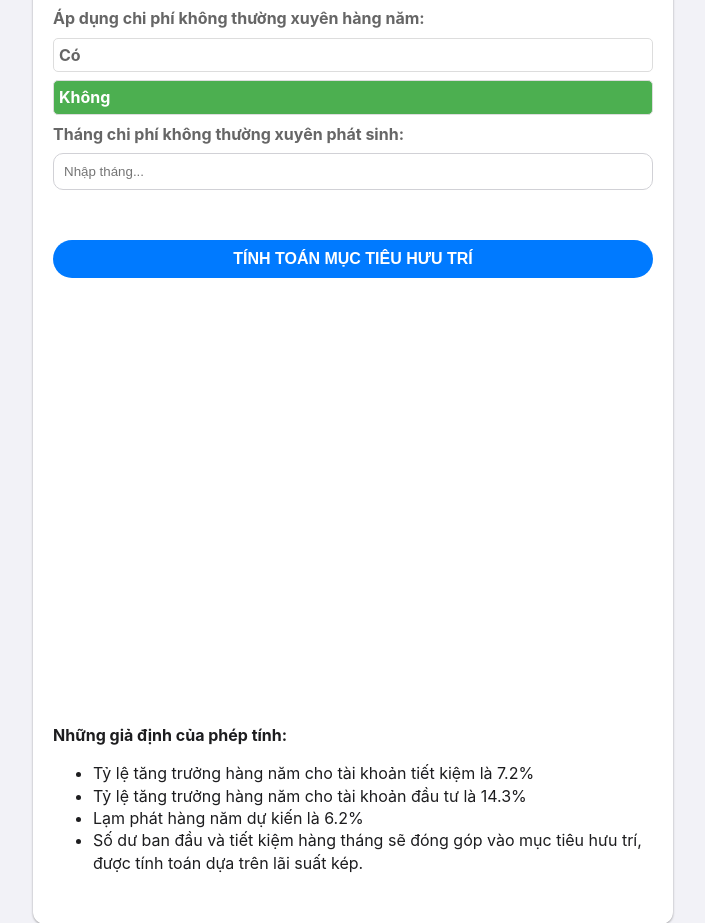
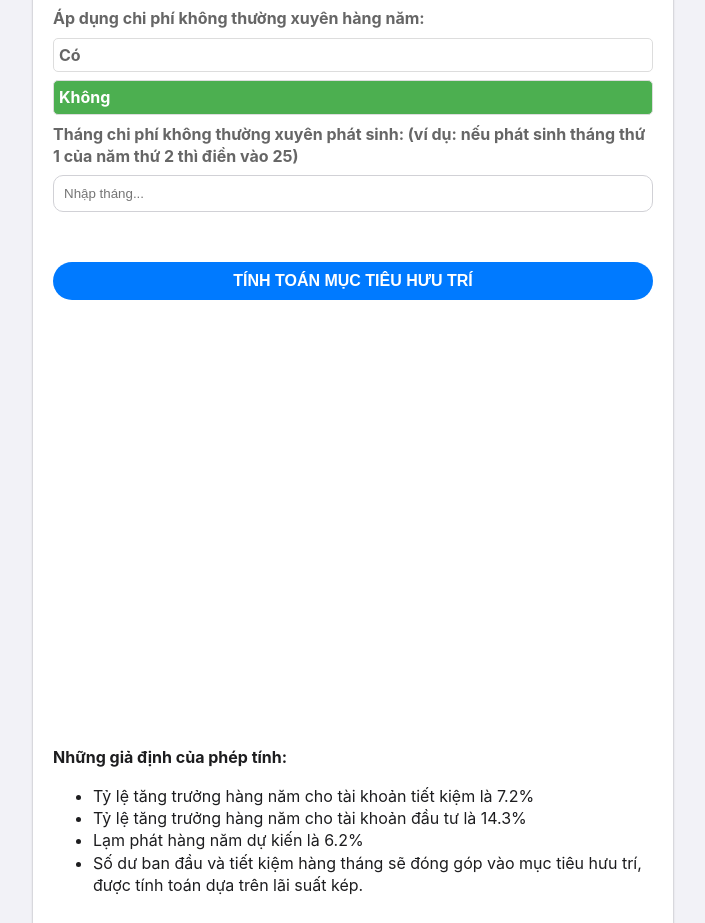
Before and after one commit to Khongdaidong/kehoachnghihuutrial, a plain HTML site: page index.html in a window 1280 px wide. Shown: the part 1080-2003 px from the top of the page, without its empty margins (287-992 px from the left). Drawn offline with nearby package versions, Linux system fonts and the light colour scheme.

Commit message:
Add files via upload

```diff
--- a/index.html
+++ b/index.html
@@ -61,7 +61,7 @@
                     <label for="adhoc-annual-no">Không</label>
                 </div>
                 <div class="form-group">
-                    <label for="adhoc-month">Tháng chi phí không thường xuyên phát sinh:</label>
+                    <label for="adhoc-month">Tháng chi phí không thường xuyên phát sinh: (ví dụ: nếu phát sinh tháng thứ 1 của năm thứ 2 thì điền vào 25) </label>
                     <input type="number" id="adhoc-month" placeholder="Nhập tháng..." min="1" max="12">
                 </div>
 
```
